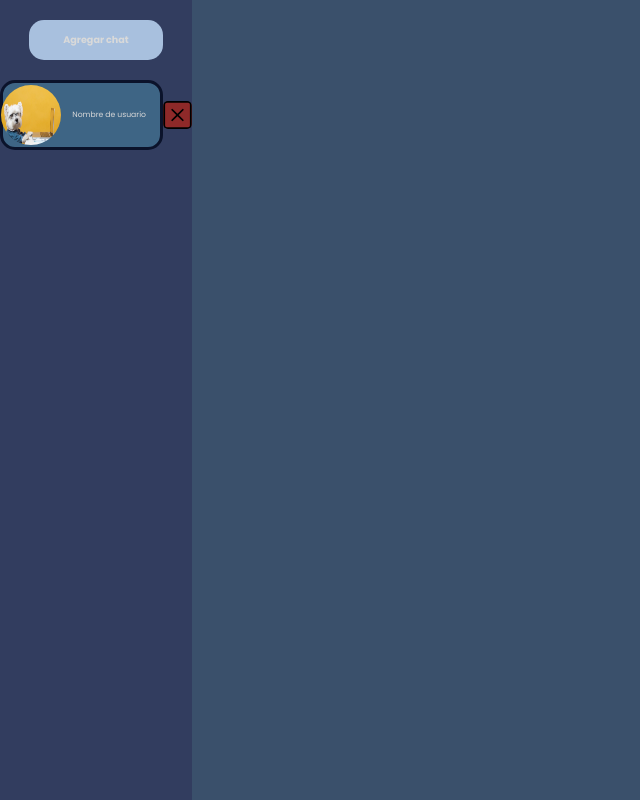
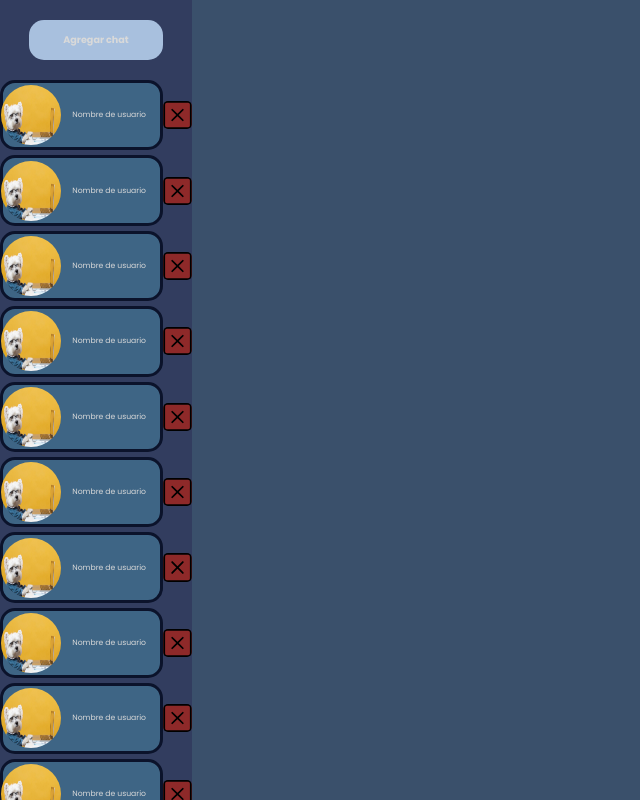
Before and after one commit to DiegoGReyna/proyecto-final-poi, a React (Create React App) app: page /Chats in a window 1280 px wide. Shown: the whole page, without its empty margins (0-640 px from the left). Built offline with nearby package versions, Linux system fonts and the light colour scheme.

Commit message:
chatPrivado correccion de links de chatsPrivados

```diff
--- a/src/componenetes/NavBarChats/NavBarChats.css
+++ b/src/componenetes/NavBarChats/NavBarChats.css
@@ -11,8 +11,10 @@
     overflow: auto;
     width: 100%;
     display: flex;
-    flex-direction: column;
-    align-items: center;
+    /* flex-direction: column; */
+    align-items: stretch;
+    flex-wrap: wrap;
+    align-content: flex-start;
 }
 .Container_Button{
     width: 100%;
--- a/src/componenetes/NavBarChats/NavBarChats.jsx
+++ b/src/componenetes/NavBarChats/NavBarChats.jsx
@@ -9,6 +9,15 @@ function NavBarChats() {
       </div>
       <div className='Container_ChatsButtons'>
       <PrivChatButton />
+      <PrivChatButton />
+      <PrivChatButton />
+      <PrivChatButton />
+      <PrivChatButton />
+      <PrivChatButton />
+      <PrivChatButton />
+      <PrivChatButton />
+      <PrivChatButton />
+      <PrivChatButton />
       </div>
     </div>
   )
--- a/src/componenetes/PrivChatButton/PrivChatButton.css
+++ b/src/componenetes/PrivChatButton/PrivChatButton.css
@@ -7,6 +7,7 @@
     justify-content: space-evenly;
     height: 5.5vw;
     max-height: 10rem;
+    margin-bottom: 0.5rem;
 
 }
 .Box_ChatImage{
```
